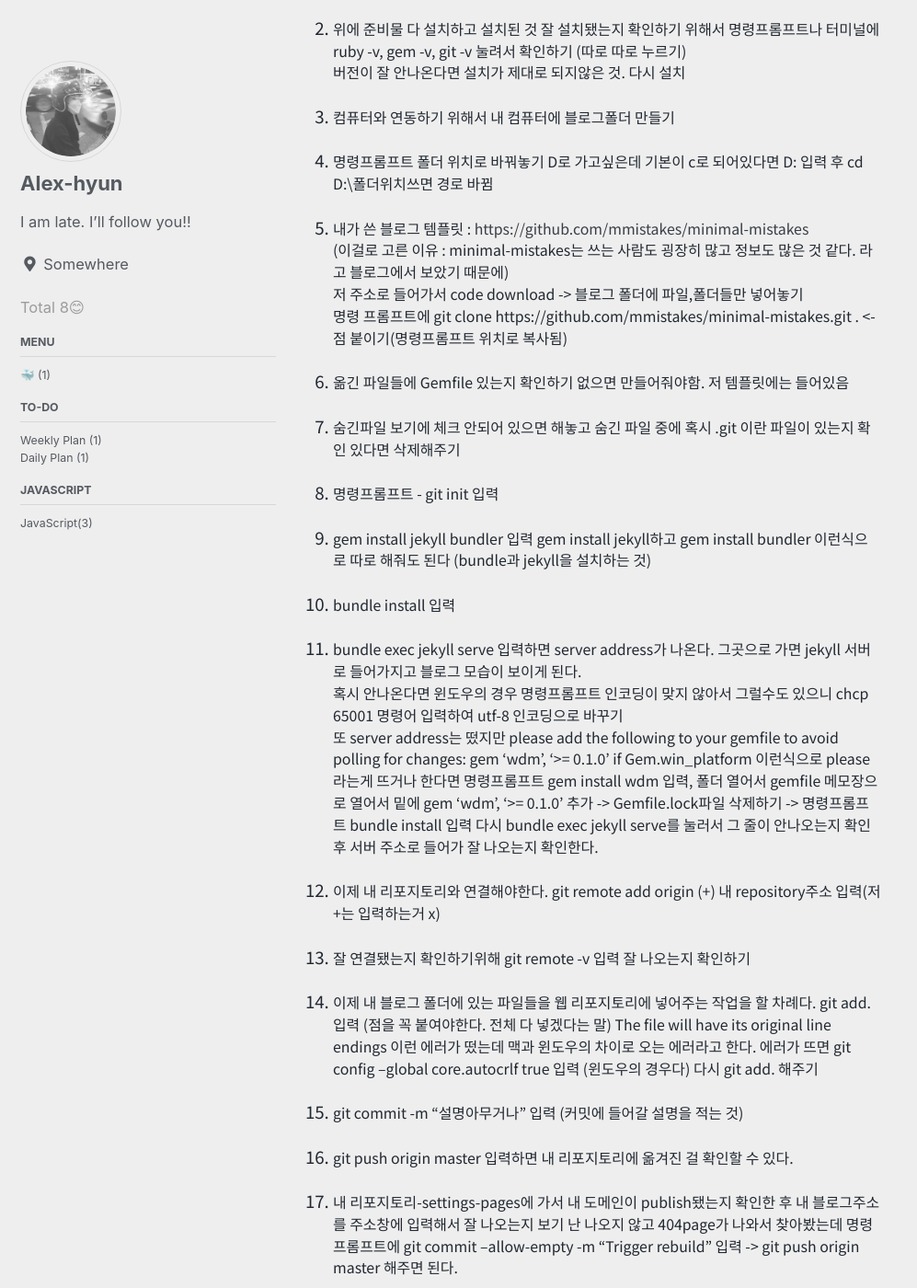
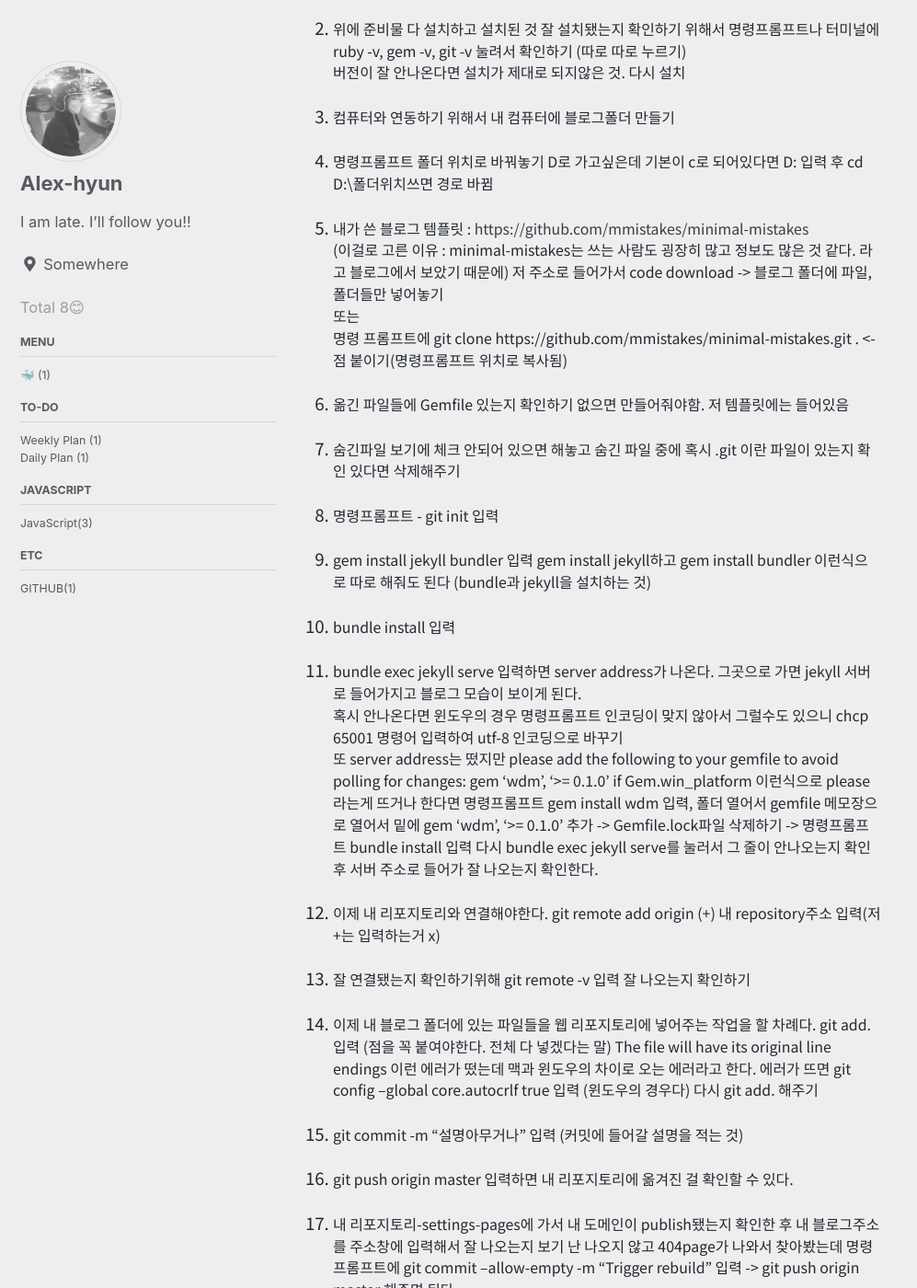
Before and after one commit to h-alex2/h-alex2.github.io, a Jekyll site: the page built from _posts/etc/2021-05-20-jekyll-setting.md, in a window 1280 px wide and 1400 px high, scrolled down 1419 px. Shown: the whole window at 92% size, without its empty margins (0-997 px from the left). Built offline with Jekyll 4.4.1, drawn with Linux system fonts in a browser that asks for light colours; cached includes are drawn as plain includes.

Commit message:
modify side category

```diff
--- a/_config.yml
+++ b/_config.yml
@@ -262,7 +262,7 @@ defaults:
     scope:
       path: ""
     values:
-      layout: "default"
+      layout: "single"
       sidebar_main: true
   # _posts
   - scope:
@@ -275,6 +275,7 @@ defaults:
       comments: # true
       share: true
       related: true
+      sidebar_main: true
 
 
 
--- a/_includes/archive-single.html
+++ b/_includes/archive-single.html
@@ -31,7 +31,5 @@
     {% endif %}
     {% include page__meta.html type=include.type %}
     {% if post.excerpt %}<p class="archive__item-excerpt" itemprop="description">{{ post.excerpt | markdownify | strip_html | truncate: 160 }}</p>{% endif %}
-
-
   </article>
 </div>
--- a/_includes/nav_list_main
+++ b/_includes/nav_list_main
@@ -27,14 +27,14 @@
                 <!--category[1].size 로 해당 카테고리를 가진 글의 개수 표시-->
                 {% for category in site.categories %}
                     {% if category[0] == "planw" %}
-                        <li><a href="/categories/#weekp" class="">Weekly Plan ({{category[1].size}})</a></li>
+                        <li><a href="/planw/2105-4rd-week/" class="">Weekly Plan ({{category[1].size}})</a></li>
                     {% endif %}
                 {% endfor %}
             </ul>
             <ul>
                 {% for category in site.categories %}
                     {% if category[0] == "plan" %}
-                        <li><a href="/categories/#plan" class="">Daily Plan ({{category[1].size}})</a></li>
+                        <li><a href="/categories/plan" class="">Daily Plan ({{category[1].size}})</a></li>
                     {% endif %}
                 {% endfor %}
             </ul>
@@ -42,14 +42,15 @@
             <ul>
                 {% for category in site.categories %}
                     {% if category[0] == "javascript" %}
-                        <li><a href="/categories/#javascript" class="">JavaScript({{category[1].size}})</a></li>
+                        <li><a href="/categories/javascript" class="">JavaScript({{category[1].size}})</a></li>
                     {% endif %}
                 {% endfor %}
             </ul>
+        <span class="nav__sub-title">ETC</span>
             <ul>
                 {% for category in site.categories %}
-                    {% if category[0] == "Programmers" %}
-                        <li><a href="/categories/programmers" class="">프로그래머스 ({{category[1].size}})</a></li>
+                    {% if category[0] == "github" %}
+                        <li><a href="/categories/github" class="">GITHUB({{category[1].size}})</a></li>
                     {% endif %}
                 {% endfor %}
             </ul>
--- a/_posts/etc/2021-05-20-jekyll-setting.md
+++ b/_posts/etc/2021-05-20-jekyll-setting.md
@@ -1,7 +1,7 @@
 ---
 title: "험난한 Jekyll 블로그 만들기"
 date: 2021-05-20
-category: jekyll
+category: github
 tags:
   - Github
   - Jekyll
@@ -62,6 +62,7 @@ cd D:\폴더위치쓰면 경로 바뀜
 5. 내가 쓴 블로그 템플릿 : <https://github.com/mmistakes/minimal-mistakes>
 (이걸로 고른 이유 : minimal-mistakes는 쓰는 사람도 굉장히 많고 정보도 많은 것 같다. 라고 블로그에서 보았기 때문에)
 저 주소로 들어가서 code download -> 블로그 폴더에 파일,폴더들만 넣어놓기
+또는
 명령 프롬프트에 git clone https://github.com/mmistakes/minimal-mistakes.git . <- 점 붙이기(명령프롬프트 위치로 복사됨)
 
 6. 옮긴 파일들에 Gemfile 있는지 확인하기 없으면 만들어줘야함. 저 템플릿에는 들어있음
--- a/assets/css/weeklyplan_table.css
+++ b/assets/css/weeklyplan_table.css
@@ -3,6 +3,7 @@ table {
     text-align: center;
     border-radius: 1em;
     overflow: hidden;
+    border:2px solid;
 
 }
 table thead {
```
Also changed, not shown: _pages/categories-archive/category-etc.md (added, +11 -0 lines), _pages/categories-archive/category-plan.md (renamed from _pages/categories/category-plan.md, +1 -1 lines), _pages/categories-archive/category-favorite_page.md (renamed from _pages/categories/category-favorite_page.md), _pages/categories-archive/category-javascript.md (renamed from _pages/categories/category-javascript.md), _pages/categories-archive/category-plan-weekly.md (renamed from _pages/categories/category-plan-weekly.md).
